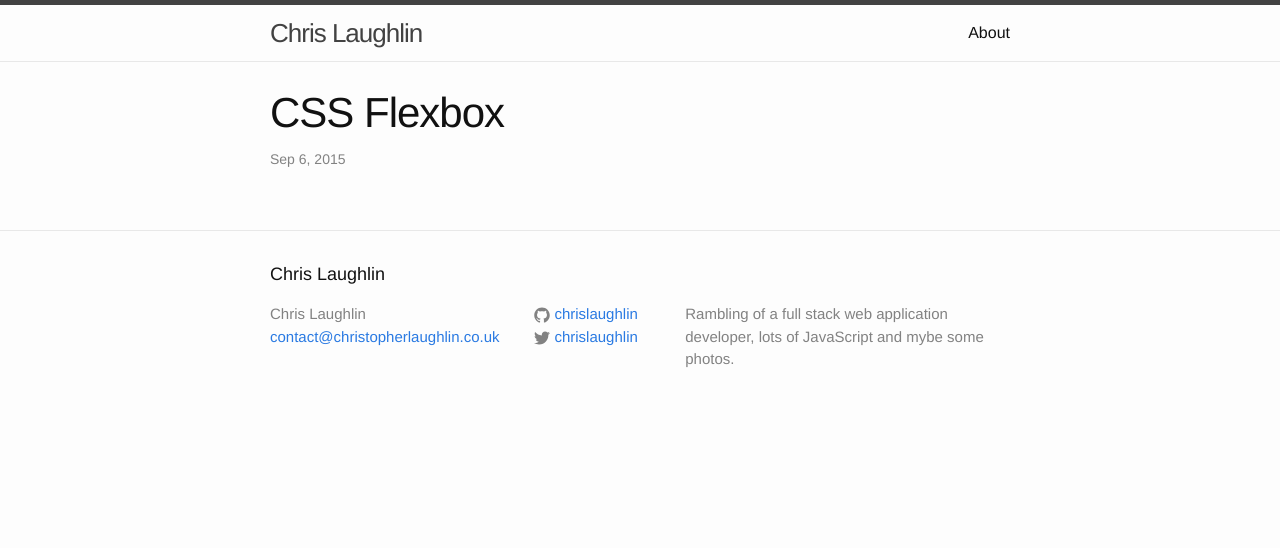
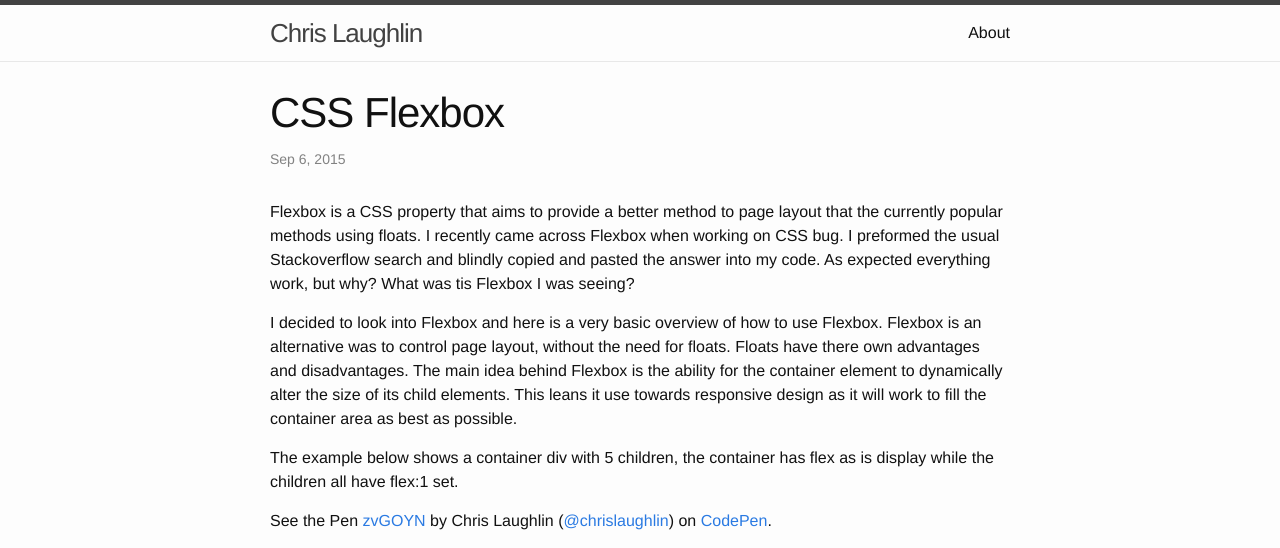
Before and after one commit to chrislaughlin/chrislaughlin.github.io, a Jekyll site: the page built from _posts/2015-09-06-css-flexbox.markdown, in a window 1280 px wide and 1400 px high. Shown: the top 548 px of the window. Built offline with Jekyll 4.4.1, drawn with Linux system fonts in a browser that asks for light colours; comment, search, counter and statistics services are not loaded; some of the changed text lies outside the part shown; grey boxes are pictures that could not be loaded.

Commit message:
css flexbox adding content

```diff
--- a/_posts/2015-09-06-css-flexbox.markdown
+++ b/_posts/2015-09-06-css-flexbox.markdown
@@ -3,3 +3,25 @@ layout: post
 title: "CSS Flexbox"
 date: "2015-09-06"
 ---
+
+Flexbox is a CSS property that aims to provide a better method to page layout that the currently popular methods using floats. I recently came across Flexbox when working on  CSS bug. I preformed the usual Stackoverflow search and blindly copied and pasted the answer into my code. As expected everything work, but why? What was tis Flexbox I was seeing?
+
+I decided to look into Flexbox and here is a very basic overview of how to use Flexbox. Flexbox is an alternative was to control page layout, without the need for floats. Floats have there own advantages and disadvantages. The main idea behind Flexbox is the ability for the container element to dynamically alter the size of its child elements. This leans it use towards responsive design as it will work to fill the container area as best as possible.
+
+The example below shows a container div with 5 children, the container has flex as is display while the children all have flex:1 set.
+
+<p data-height="268" data-theme-id="0" data-slug-hash="zvGOYN" data-default-tab="result" data-user="chrislaughlin" class='codepen'>See the Pen <a href='http://codepen.io/chrislaughlin/pen/zvGOYN/'>zvGOYN</a> by Chris Laughlin (<a href='http://codepen.io/chrislaughlin'>@chrislaughlin</a>) on <a href='http://codepen.io'>CodePen</a>.</p>
+<script async src="//assets.codepen.io/assets/embed/ei.js"></script>
+
+Note that each child is of equal height and width and all work to fill the parent container. This is the power of Flexbox, there is no need to set any width or height of the container or the children. Also note that the flex:1 of the child is does not effect the layout. This will be applied to each child and will be come more clear in the next example.
+
+<p data-height="257" data-theme-id="18619" data-slug-hash="pjJzzv" data-default-tab="result" data-user="chrislaughlin" class='codepen'>See the Pen <a href='http://codepen.io/chrislaughlin/pen/pjJzzv/'>pjJzzv</a> by Chris Laughlin (<a href='http://codepen.io/chrislaughlin'>@chrislaughlin</a>) on <a href='http://codepen.io'>CodePen</a>.</p>
+<script async src="//assets.codepen.io/assets/embed/ei.js"></script>
+
+You can see from the above example box 2 is bigger this is because we have set it with a higher flex than the others. So now box 2 is two times the size than the others. This can be done for any of the boxes just by changing the flex value. So on that thought you could potentially make a 3 column layout (that was all the rage back in the day) by setting the flex of the middle column and you get responsive design for free.
+
+<p data-height="257" data-theme-id="18619" data-slug-hash="zvGOYN" data-default-tab="result" data-user="chrislaughlin" class='codepen'>See the Pen <a href='http://codepen.io/chrislaughlin/pen/zvGOYN/'>zvGOYN</a> by Chris Laughlin (<a href='http://codepen.io/chrislaughlin'>@chrislaughlin</a>) on <a href='http://codepen.io'>CodePen</a>.</p>
+<script async src="//assets.codepen.io/assets/embed/ei.js"></script>
+
+## Browser Support
+Now for the bad part, there is currently not full browser support for Flexbox, currently Chrome, Firefox, Safari, IE (11), Opera and Android (4.4.4+) have full support. Other browsers require you to add a prefix however if you are using SASS or LESS you could use a [mixin](https://github.com/mastastealth/sass-flex-mixin/blob/master/_flexbox.scss) to achieve this.
```
